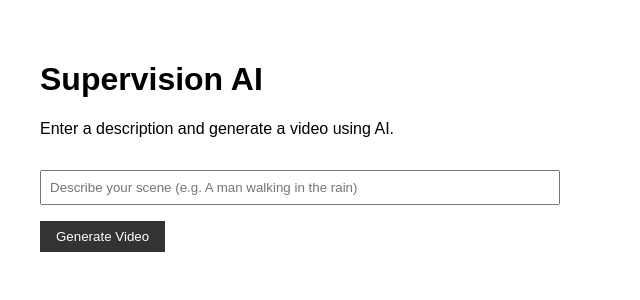
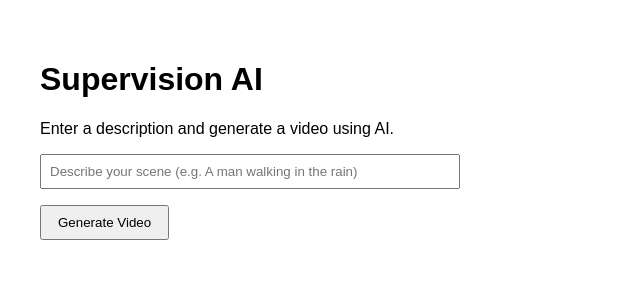
Before and after one commit to petefrans02/supervision-AI, a Next.js app: page / in a window 1280 px wide. Shown: the top 300 px of the page, without its empty margins (0-640 px from the left). Built offline with nearby package versions, Linux system fonts and the light colour scheme.

Commit message:
Update page.tsx

```diff
--- a/app/page.tsx
+++ b/app/page.tsx
@@ -1,64 +1,24 @@
-'use client';
-
-import { useState } from 'react';
-
 export default function Home() {
-  const [prompt, setPrompt] = useState('');
-  const [loading, setLoading] = useState(false);
-  const [videoUrl, setVideoUrl] = useState('');
-
-  const handleGenerate = async () => {
-    setLoading(true);
-    setVideoUrl('');
-
-    // Simulation de génération (tu remplaceras ça plus tard par une vraie API)
-    setTimeout(() => {
-      setVideoUrl('https://example.com/fake-video.mp4');
-      setLoading(false);
-    }, 2000);
-  };
-
   return (
-    <main style={{ padding: '2rem', fontFamily: 'sans-serif' }}>
+    <main style={{ padding: '2rem', fontFamily: 'Arial, sans-serif' }}>
       <h1>Supervision AI</h1>
       <p>Enter a description and generate a video using AI.</p>
-
+      <form>
         <input
           type="text"
-        value={prompt}
-        onChange={(e) => setPrompt(e.target.value)}
           placeholder="Describe your scene (e.g. A man walking in the rain)"
           style={{
+            padding: '0.5rem',
             width: '100%',
-          maxWidth: '500px',
-          padding: '0.5rem',
-          marginTop: '1rem',
+            maxWidth: '400px',
+            marginBottom: '1rem',
           }}
         />
         <br />
-
-      <button
-        onClick={handleGenerate}
-        style={{
-          marginTop: '1rem',
-          padding: '0.5rem 1rem',
-          backgroundColor: '#333',
-          color: 'white',
-          border: 'none',
-          cursor: 'pointer',
-        }}
-      >
-        {loading ? 'Generating...' : 'Generate Video'}
+        <button type="submit" style={{ padding: '0.5rem 1rem' }}>
+          Generate Video
         </button>
-
-      {videoUrl && (
-        <div style={{ marginTop: '2rem' }}>
-          <p>Here is your video:</p>
-          <a href={videoUrl} target="_blank" rel="noopener noreferrer">
-            {videoUrl}
-          </a>
-        </div>
-      )}
+      </form>
     </main>
   );
 }
```
Lines whose indentation alone changed are shown as unchanged.
